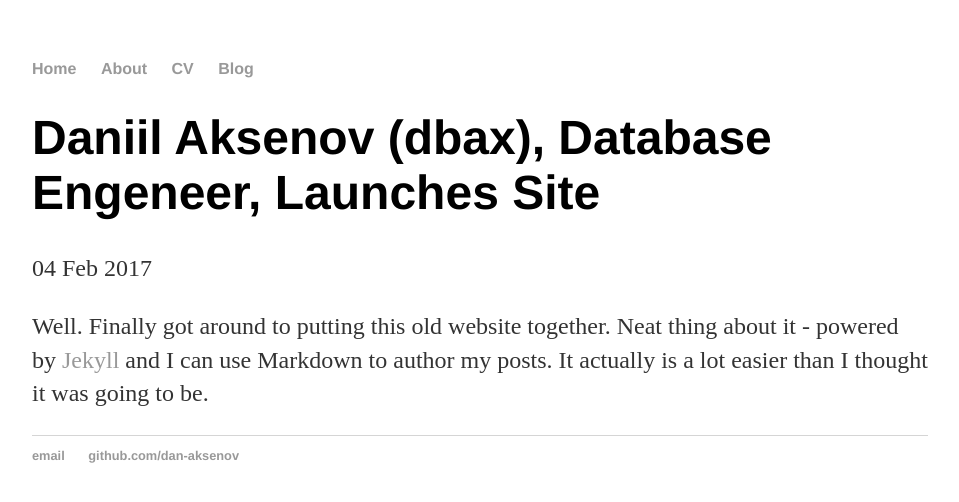
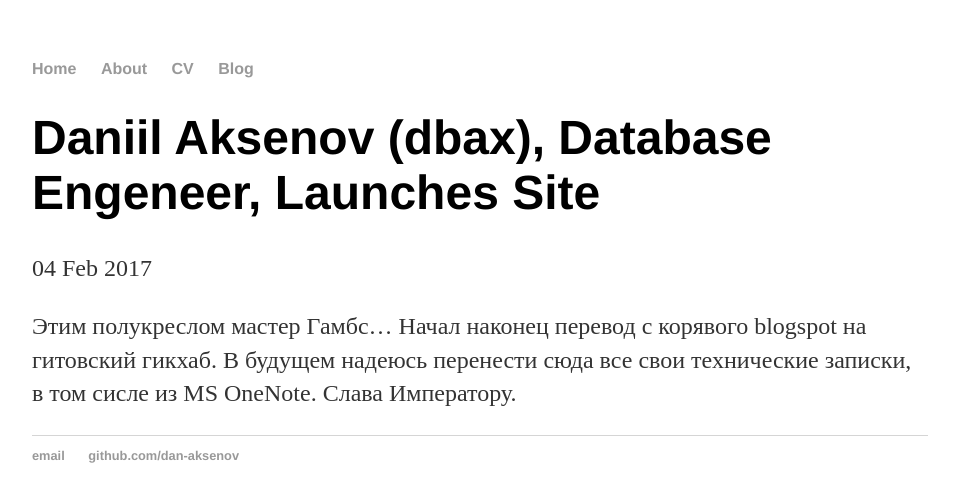
Before and after one commit to dan-aksenov/dan-aksenov.github.io-old, a Jekyll site: the page built from _posts/2017-02-04-dan-aksenov-site-launched.md, in a window 1280 px wide. Shown: the top 502 px of the page, without its empty margins (160-1119 px from the left). Built offline with Jekyll 4.4.1, drawn with Linux system fonts in a browser that asks for light colours.

Commit message:
text edited a little

```diff
--- a/_posts/2017-02-04-dan-aksenov-site-launched.md
+++ b/_posts/2017-02-04-dan-aksenov-site-launched.md
@@ -4,4 +4,7 @@ title: "Daniil Aksenov (dbax), Database Engeneer, Launches Site"
 date: 2017-02-04
 ---
 
-Well. Finally got around to putting this old website together. Neat thing about it - powered by [Jekyll](http://jekyllrb.com) and I can use Markdown to author my posts. It actually is a lot easier than I thought it was going to be.
+Этим полукреслом мастер Гамбс...
+Начал наконец перевод с корявого blogspot на гитовский гикхаб.
+В будущем надеюсь перенести сюда все свои технические записки, в том сисле из MS OneNote.
+Слава Императору.
```
